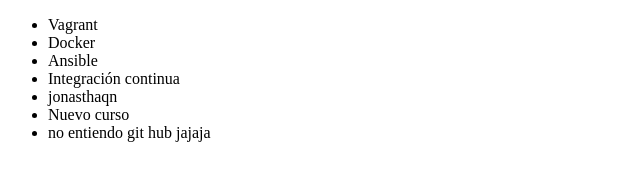
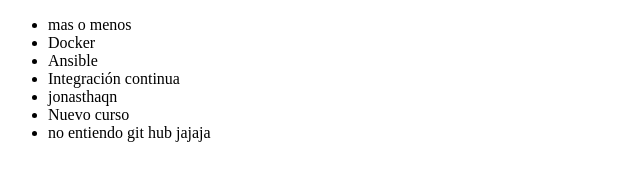
Before and after one commit to loganrivero/allura-git, a plain HTML site: page index.html in a window 1280 px wide. Shown: the full height of the page, 0-640 px from the left. Drawn offline with Linux system fonts and the light colour scheme.

Commit message:
Cambiando linea de titulo

```diff
--- a/index.html
+++ b/index.html
@@ -2,11 +2,11 @@
 <html lang = "en">
 <head>
      <meta charset = "UTF-8">
-     <title> Cursos de Alura </title>
+     <title> lista de jonas </title>
 </head>
 <body>
      <ul>
-         <li> Vagrant </li>
+         <li> mas o menos </li>
          <li> Docker </li>
          <li> Ansible </li>
          <li> Integración continua </li>
```
